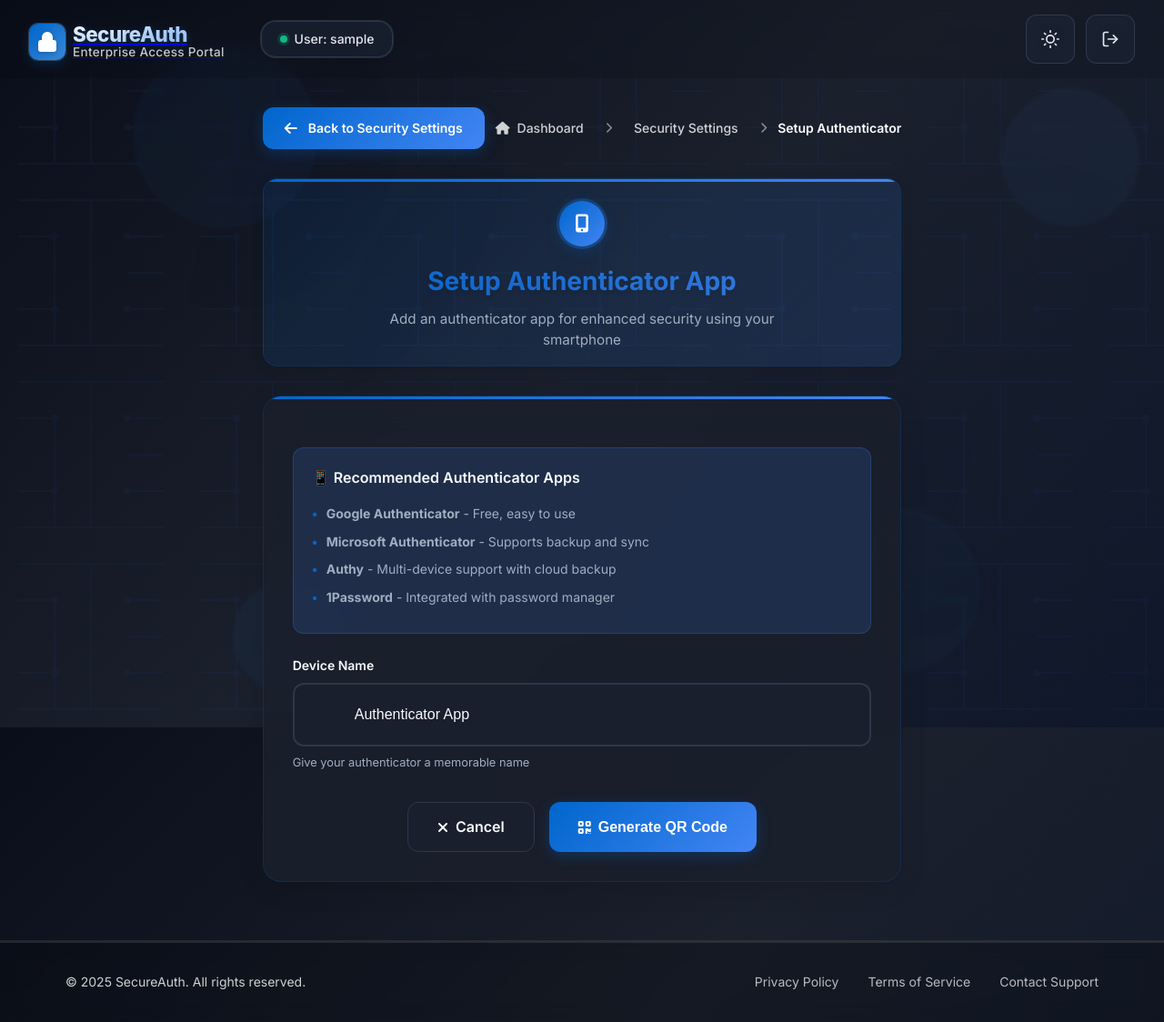
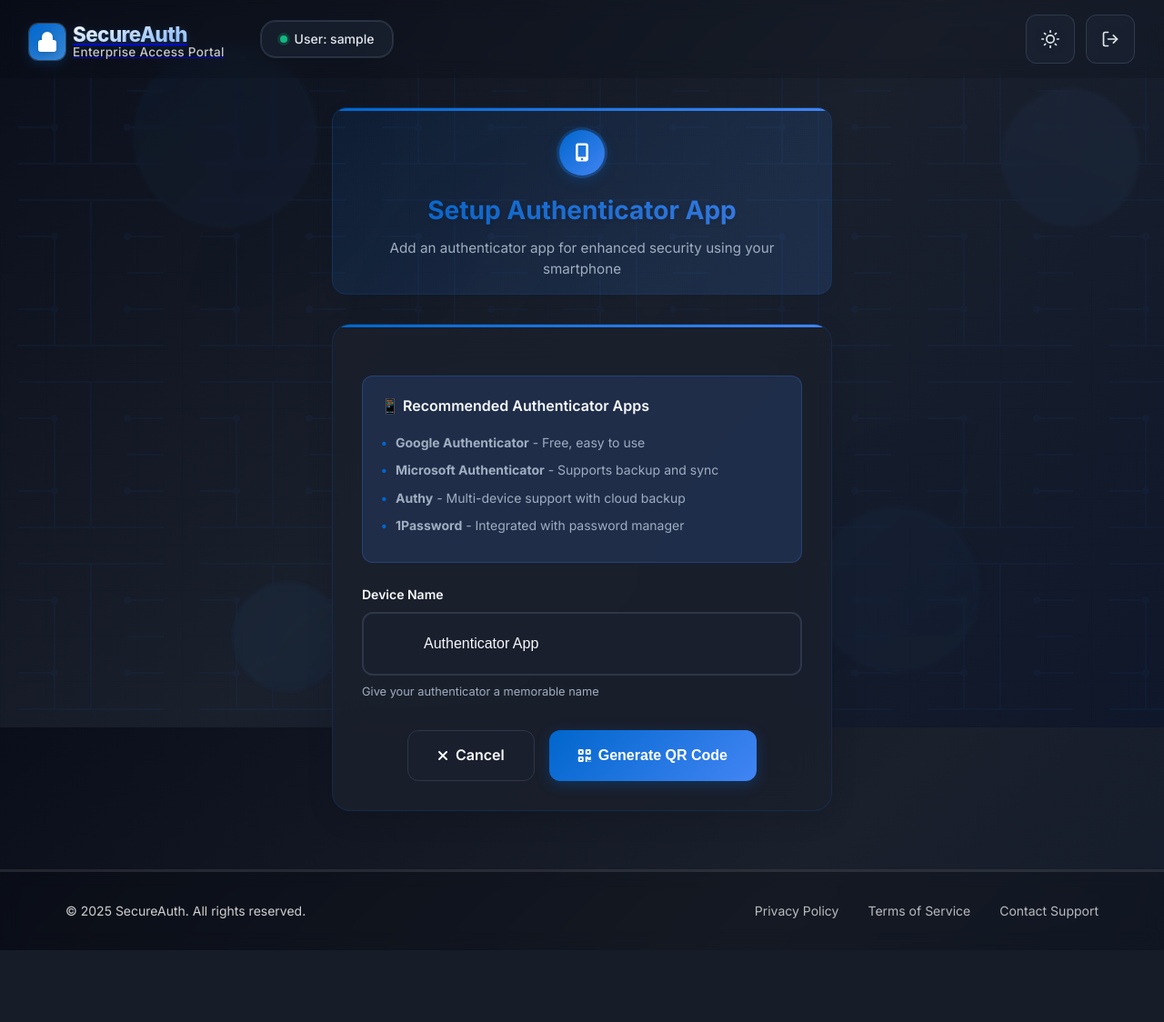
Before and after one commit to mbelouar/E2IP-IAM-Lab, a Django app: page /mfa/totp/setup/ in a window 1280 px wide. Shown: the whole page at 91% size. After the commit the page ends 1045 px from the top, so only its background shows below. Run offline with Django 5.2, Linux system fonts and the light colour scheme; the visitor is signed in with stand-in values (Sample User, id 1); data that the repository does not hold is empty.

Commit message:
still to handle the apps

```diff
--- a/templates/authentication/totp_setup.html
+++ b/templates/authentication/totp_setup.html
@@ -881,27 +881,6 @@
 
     <!-- Main Content -->
     <div class="mfa-container">
-        <!-- Back Button -->
-        <div class="back-button-container">
-            <a href="{% url 'authentication:mfa_setup' %}" class="back-button">
-                <i class="fas fa-arrow-left"></i>
-                <span>Back to Security Settings</span>
-            </a>
-
-            <!-- Navigation Breadcrumb -->
-            <nav class="breadcrumb-nav">
-                <a href="{% url 'authentication:home' %}" class="breadcrumb-link">
-                    <i class="fas fa-home"></i>
-                    <span>Dashboard</span>
-                </a>
-                <i class="fas fa-chevron-right breadcrumb-separator"></i>
-                <a href="{% url 'authentication:mfa_setup' %}" class="breadcrumb-link">
-                    <span>Security Settings</span>
-                </a>
-                <i class="fas fa-chevron-right breadcrumb-separator"></i>
-                <span class="breadcrumb-current">Setup Authenticator</span>
-            </nav>
-        </div>
 
         <!-- Enhanced Header -->
         <div class="mfa-header">
--- a/templates/authentication/view_all_activities.html
+++ b/templates/authentication/view_all_activities.html
@@ -667,11 +667,6 @@
     <!-- Main Content -->
     <div class="activities-page">
         <div class="activities-container">
-            <!-- Back Button -->
-            <a href="{% url 'authentication:home' %}" class="back-button">
-                <i class="fas fa-arrow-left"></i>
-                <span>Back to Dashboard</span>
-            </a>
 
             <!-- Activities Header -->
             <div class="activities-header">
```
Also changed, not shown: templates/authentication/mfa_challenge.html (+0 -17 lines), templates/authentication/mfa_setup.html (+0 -17 lines), templates/authentication/totp_setup_backup.html (+0 -21 lines), templates/authentication/totp_setup_qr.html (+0 -21 lines), templates/authentication/totp_verify_setup.html (+0 -21 lines).
